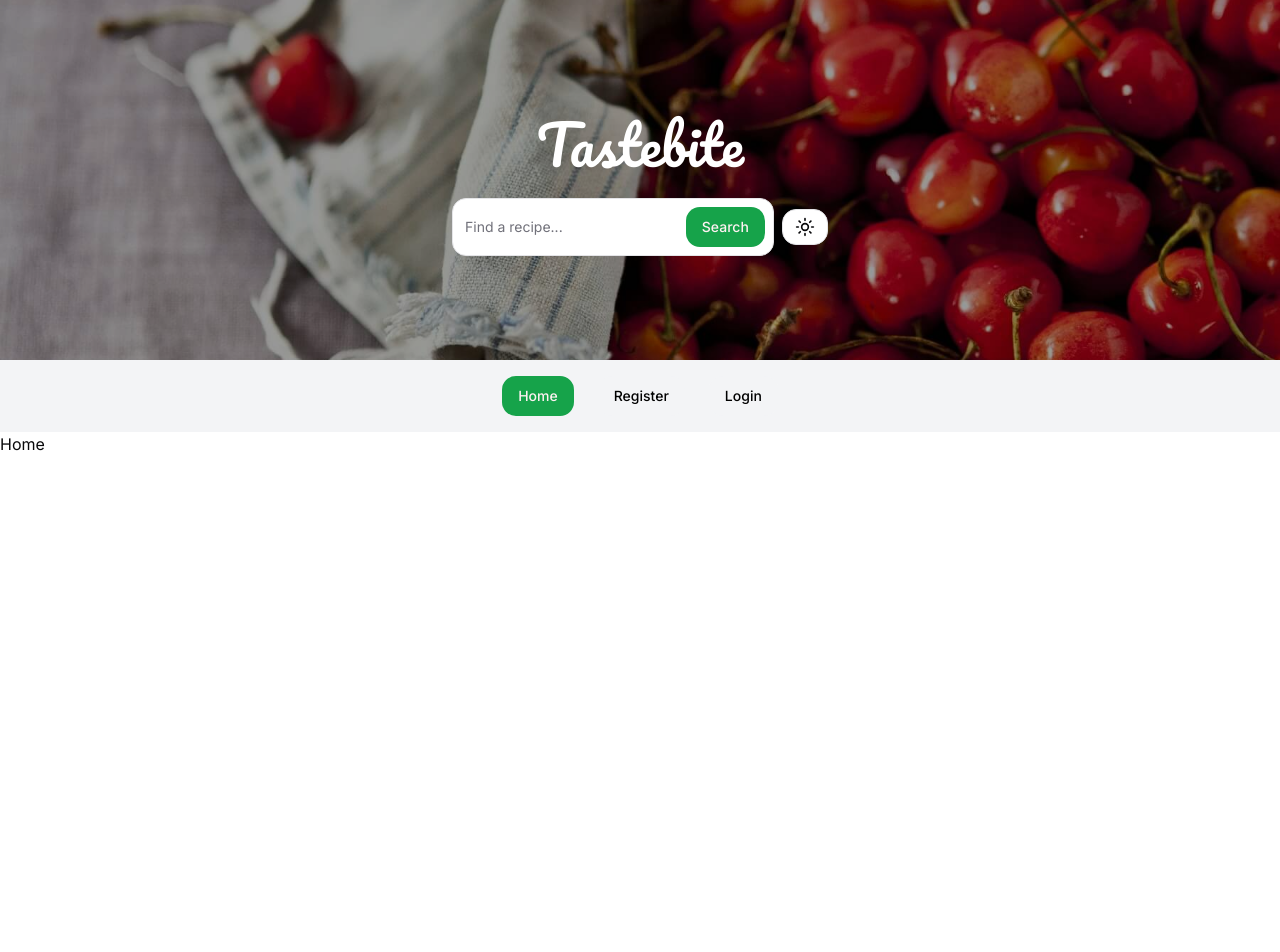
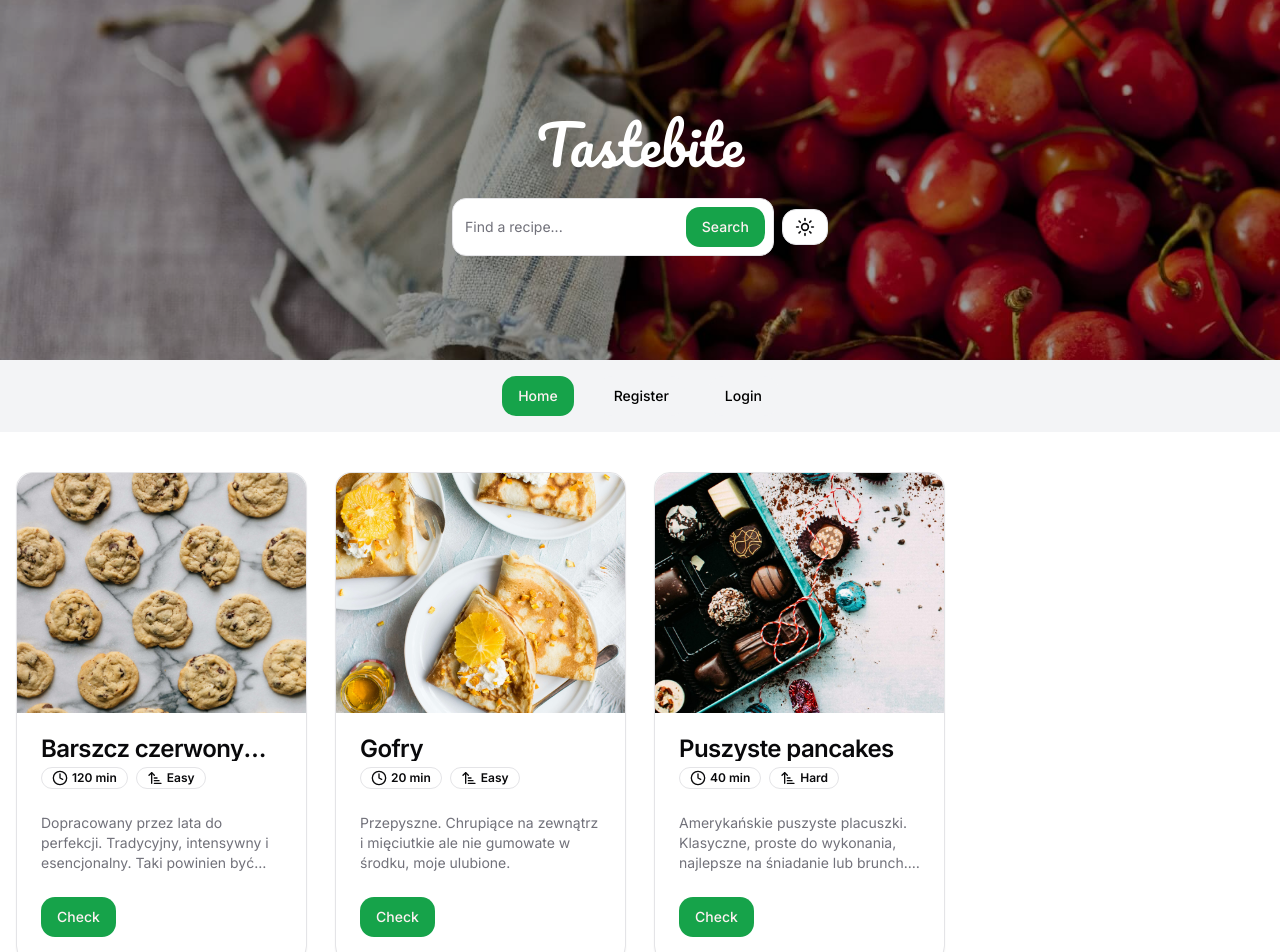
Before and after one commit to szymooneq/React-Hotel, a Next.js app: page / in a window 1280 px wide. Shown: the top 952 px of the page. Before the commit the page ends 800 px from the top, so only its background shows below. Built offline with nearby package versions, Linux system fonts and the light colour scheme.

Commit message:
feat: RecipeCard with CardList

```diff
--- a/src/app/page.tsx
+++ b/src/app/page.tsx
@@ -1,12 +1,22 @@
 import Header from '@/components/Header'
 import Navbar from '@/components/Navbar'
+import RecipeCard from '@/components/RecipeCard'
+import { recipesMock } from '@/mock/recipes'
 
 export default function Home() {
   return (
     <>
       <Header />
       <Navbar />
-      <main>Home</main>
+      <main className='flex-1'>
+        <ul className='px-4 py-10 grid gap-7 md:mx-0 md:grid-cols-2 xl:grid-cols-4 2xl:grid-cols-5'>
+          {recipesMock.map(recipe => (
+            <li key={recipe.id}>
+              <RecipeCard {...recipe} />
+            </li>
+          ))}
+        </ul>
+      </main>
     </>
   )
 }
--- a/src/components/Navbar/Navbar.tsx
+++ b/src/components/Navbar/Navbar.tsx
@@ -6,7 +6,7 @@
   const pathname = '/'
 
   return (
-    <div className='p-4 flex justify-center items-center gap-6 text-sm font-bold bg-gray-100 dark:bg-gray-800'>
+    <div className='p-4 flex justify-center items-center gap-6 text-sm font-bold bg-gray-100 dark:bg-card'>
       {menuItems.map(item => (
         <Button
           key={item.href}
--- /dev/null
+++ b/src/components/RecipeCard/RecipeCard.tsx
@@ -0,0 +1,47 @@
+import Link from 'next/link'
+import Image from 'next/image'
+import { ArrowUpNarrowWide, Clock } from 'lucide-react'
+import { Button } from '@/components/ui/button'
+import { Badge } from '@/components/ui/badge'
+import { Card, CardContent, CardDescription, CardFooter, CardHeader, CardTitle } from '@/components/ui/card'
+import type { RecipeCardProps } from './RecipeCard.types'
+
+const RecipeCard = ({ id, title, description, duration, difficulty, cover }: RecipeCardProps) => {
+  const difficultyMap = {
+    1: 'Easy',
+    2: 'Medium',
+    3: 'Hard'
+  }
+
+  return (
+    <Card>
+      <Image
+        className='h-60 rounded-t-lg object-cover object-center'
+        src={cover.url}
+        width={cover.width}
+        height={cover.height}
+        alt='' />
+      <CardHeader>
+        <CardTitle className='line-clamp-1'>{title}</CardTitle>
+        <div className='inline-flex gap-2'>
+          <Badge className='flex gap-1 items-center' variant='outline'>
+            <Clock className='h-4 w-4' /> {duration} min
+          </Badge>
+          <Badge className='flex gap-1 items-center' variant='outline'>
+            <ArrowUpNarrowWide className='h-4 w-4' /> {difficultyMap[difficulty]}
+          </Badge>
+        </div>
+      </CardHeader>
+      <CardContent>
+        <CardDescription className='line-clamp-3'>{description}</CardDescription>
+      </CardContent>
+      <CardFooter>
+        <Button asChild>
+          <Link href={`/${id}`}>Check</Link>
+        </Button>
+      </CardFooter>
+    </Card>
+  )
+}
+
+export default RecipeCard
--- /dev/null
+++ b/src/components/RecipeCard/RecipeCard.types.ts
@@ -0,0 +1,12 @@
+export interface RecipeCardProps {
+  id: string
+  title: string
+  description: string
+  duration: number
+  difficulty: 1 | 2 | 3
+  cover: {
+    url: string
+    width: number
+    height: number
+  }
+}
--- /dev/null
+++ b/src/components/RecipeCard/index.ts
@@ -0,0 +1 @@
+export { default } from './RecipeCard'
--- /dev/null
+++ b/src/components/ui/badge.tsx
@@ -0,0 +1,36 @@
+import * as React from "react"
+import { cva, type VariantProps } from "class-variance-authority"
+
+import { cn } from "@/lib/cn"
+
+const badgeVariants = cva(
+  "inline-flex items-center rounded-full border px-2.5 py-0.5 text-xs font-semibold transition-colors focus:outline-none focus:ring-2 focus:ring-ring focus:ring-offset-2",
+  {
+    variants: {
+      variant: {
+        default:
+          "border-transparent bg-primary text-primary-foreground hover:bg-primary/80",
+        secondary:
+          "border-transparent bg-secondary text-secondary-foreground hover:bg-secondary/80",
+        destructive:
+          "border-transparent bg-destructive text-destructive-foreground hover:bg-destructive/80",
+        outline: "text-foreground",
+      },
+    },
+    defaultVariants: {
+      variant: "default",
+    },
+  }
+)
+
+export interface BadgeProps
+  extends React.HTMLAttributes<HTMLDivElement>,
+    VariantProps<typeof badgeVariants> {}
+
+function Badge({ className, variant, ...props }: BadgeProps) {
+  return (
+    <div className={cn(badgeVariants({ variant }), className)} {...props} />
+  )
+}
+
+export { Badge, badgeVariants }
--- /dev/null
+++ b/src/components/ui/card.tsx
@@ -0,0 +1,79 @@
+import * as React from "react"
+
+import { cn } from "@/lib/cn"
+
+const Card = React.forwardRef<
+  HTMLDivElement,
+  React.HTMLAttributes<HTMLDivElement>
+>(({ className, ...props }, ref) => (
+  <div
+    ref={ref}
+    className={cn(
+      "rounded-lg border bg-card text-card-foreground shadow-sm",
+      className
+    )}
+    {...props}
+  />
+))
+Card.displayName = "Card"
+
+const CardHeader = React.forwardRef<
+  HTMLDivElement,
+  React.HTMLAttributes<HTMLDivElement>
+>(({ className, ...props }, ref) => (
+  <div
+    ref={ref}
+    className={cn("flex flex-col space-y-1.5 p-6", className)}
+    {...props}
+  />
+))
+CardHeader.displayName = "CardHeader"
+
+const CardTitle = React.forwardRef<
+  HTMLParagraphElement,
+  React.HTMLAttributes<HTMLHeadingElement>
+>(({ className, ...props }, ref) => (
+  <h3
+    ref={ref}
+    className={cn(
+      "text-2xl font-semibold leading-none tracking-tight",
+      className
+    )}
+    {...props}
+  />
+))
+CardTitle.displayName = "CardTitle"
+
+const CardDescription = React.forwardRef<
+  HTMLParagraphElement,
+  React.HTMLAttributes<HTMLParagraphElement>
+>(({ className, ...props }, ref) => (
+  <p
+    ref={ref}
+    className={cn("text-sm text-muted-foreground", className)}
+    {...props}
+  />
+))
+CardDescription.displayName = "CardDescription"
+
+const CardContent = React.forwardRef<
+  HTMLDivElement,
+  React.HTMLAttributes<HTMLDivElement>
+>(({ className, ...props }, ref) => (
+  <div ref={ref} className={cn("p-6 pt-0", className)} {...props} />
+))
+CardContent.displayName = "CardContent"
+
+const CardFooter = React.forwardRef<
+  HTMLDivElement,
+  React.HTMLAttributes<HTMLDivElement>
+>(({ className, ...props }, ref) => (
+  <div
+    ref={ref}
+    className={cn("flex items-center p-6 pt-0", className)}
+    {...props}
+  />
+))
+CardFooter.displayName = "CardFooter"
+
+export { Card, CardHeader, CardFooter, CardTitle, CardDescription, CardContent }
--- /dev/null
+++ b/src/mock/recipes.ts
@@ -0,0 +1,44 @@
+import type { RecipeCardProps } from '@/components/RecipeCard/RecipeCard.types'
+
+import header_2 from '@/assets/images/header/header_2.jpg'
+import header_3 from '@/assets/images/header/header_3.jpg'
+import header_4 from '@/assets/images/header/header_4.jpg'
+
+export const recipesMock: Array<RecipeCardProps> = [
+  {
+    id: '1',
+    title: 'Barszcz czerwony wigilijny',
+    description: 'Dopracowany przez lata do perfekcji. Tradycyjny, intensywny i esencjonalny. Taki powinien być barszcz czerwony wigilijny na prawdziwym, domowym zakwasie buraczanym. Zapraszam po sprawdzony, świąteczny przepis.',
+    duration: 120,
+    difficulty: 1,
+    cover: {
+      url: header_2.src,
+      width: header_2.width,
+      height: header_2.height
+    }
+  },
+  {
+    id: '2',
+    title: 'Gofry',
+    description: 'Przepyszne. Chrupiące na zewnątrz i mięciutkie ale nie gumowate w środku, moje ulubione.',
+    duration: 20,
+    difficulty: 1,
+    cover: {
+      url: header_3.src,
+      width: header_3.width,
+      height: header_3.height
+    }
+  },
+  {
+    id: '3',
+    title: 'Puszyste pancakes',
+    description: 'Amerykańskie puszyste placuszki. Klasyczne, proste do wykonania, najlepsze na śniadanie lub brunch. Udają się za każdym razem. Do ciasta na placki można wmieszać świeże borówki amerykańskie, jeśli lubicie. Polecam!',
+    duration: 40,
+    difficulty: 3,
+    cover: {
+      url: header_4.src,
+      width: header_4.width,
+      height: header_4.height
+    }
+  }
+]
```
